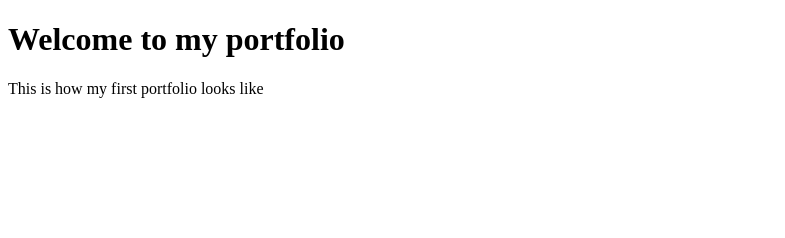
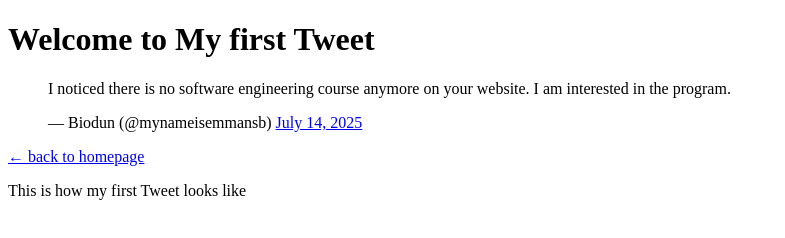
Before and after one commit to benaman/My_First_Portfolio, a plain HTML site: page html_basic/tweets.html in a window 1280 px wide. Shown: the whole page, without its empty margins (0-785 px from the left). Drawn offline with Linux system fonts and the light colour scheme.

```diff
--- a/html_basic/tweets.html
+++ b/html_basic/tweets.html
@@ -3,10 +3,14 @@
 <head>
     <meta charset="UTF-8">
     <meta name="viewport" content="width=device-width, initial-scale=1.0">
-    <title>My_First_Portfolio</title>
+    <title>My Tweet</title>
 </head>
 <body>
-    <h1>Welcome to my portfolio</h1>
-    <p>This is how my first portfolio looks like</p>
+    <h1>Welcome to My first Tweet</h1>
+    <!-- Embedded Tweet -->
+    <blockquote class="twitter-tweet"><p lang="en" dir="ltr">I noticed there is no software engineering course anymore on your website. I am interested in the program.</p>&mdash; Biodun (@mynameisemmansb) <a href="https://twitter.com/mynameisemmansb/status/1944762366253564389?ref_src=twsrc%5Etfw">July 14, 2025</a></blockquote> <script async src="https://platform.twitter.com/widgets.js" charset="utf-8"></script>
+    <p><a href="index.html">← back to homepage</a></p>
+    <p>This is how my first Tweet looks like</p>
+
 </body>
 </html>
```
Also changed, not shown: html_basic/index.html (+2 -2 lines).
